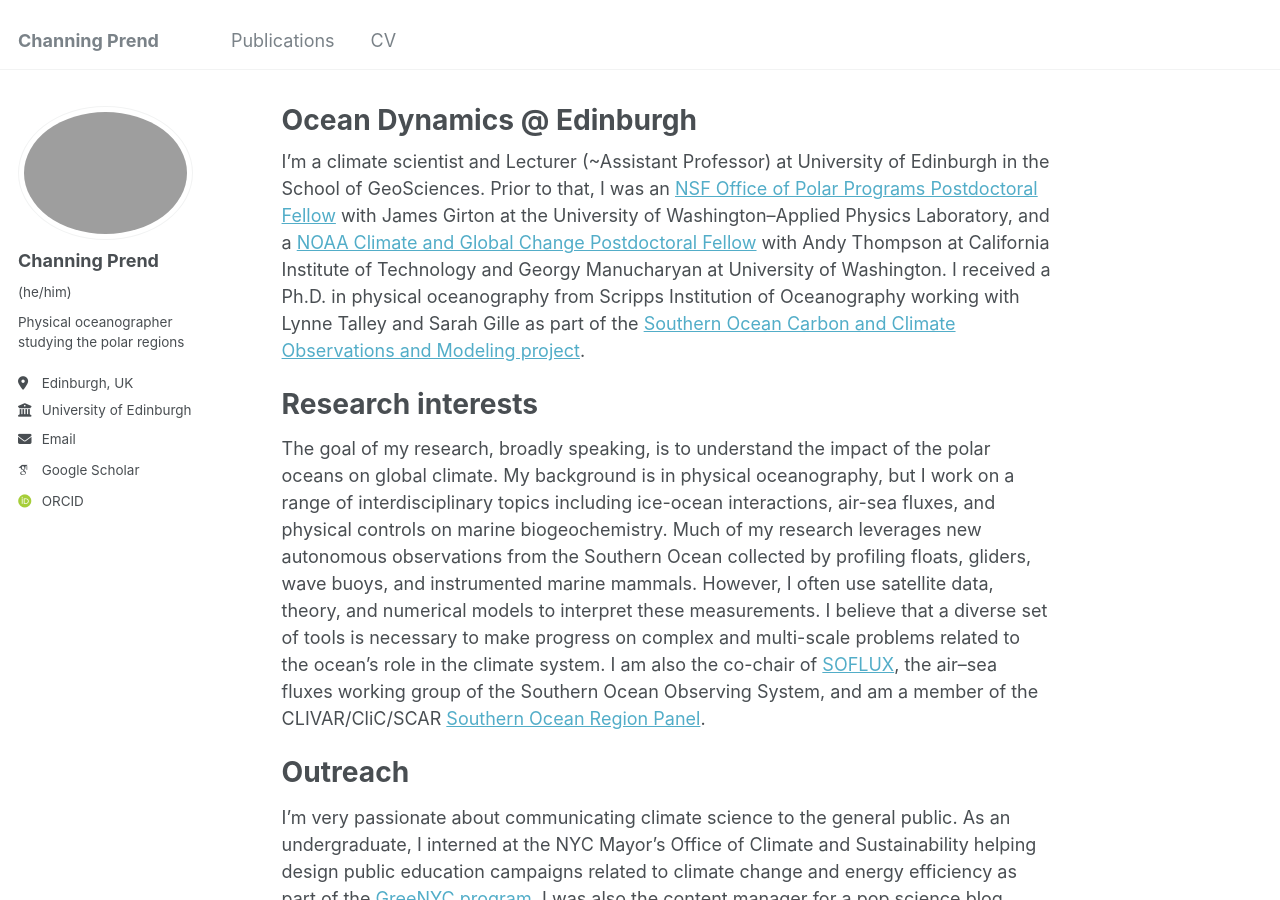
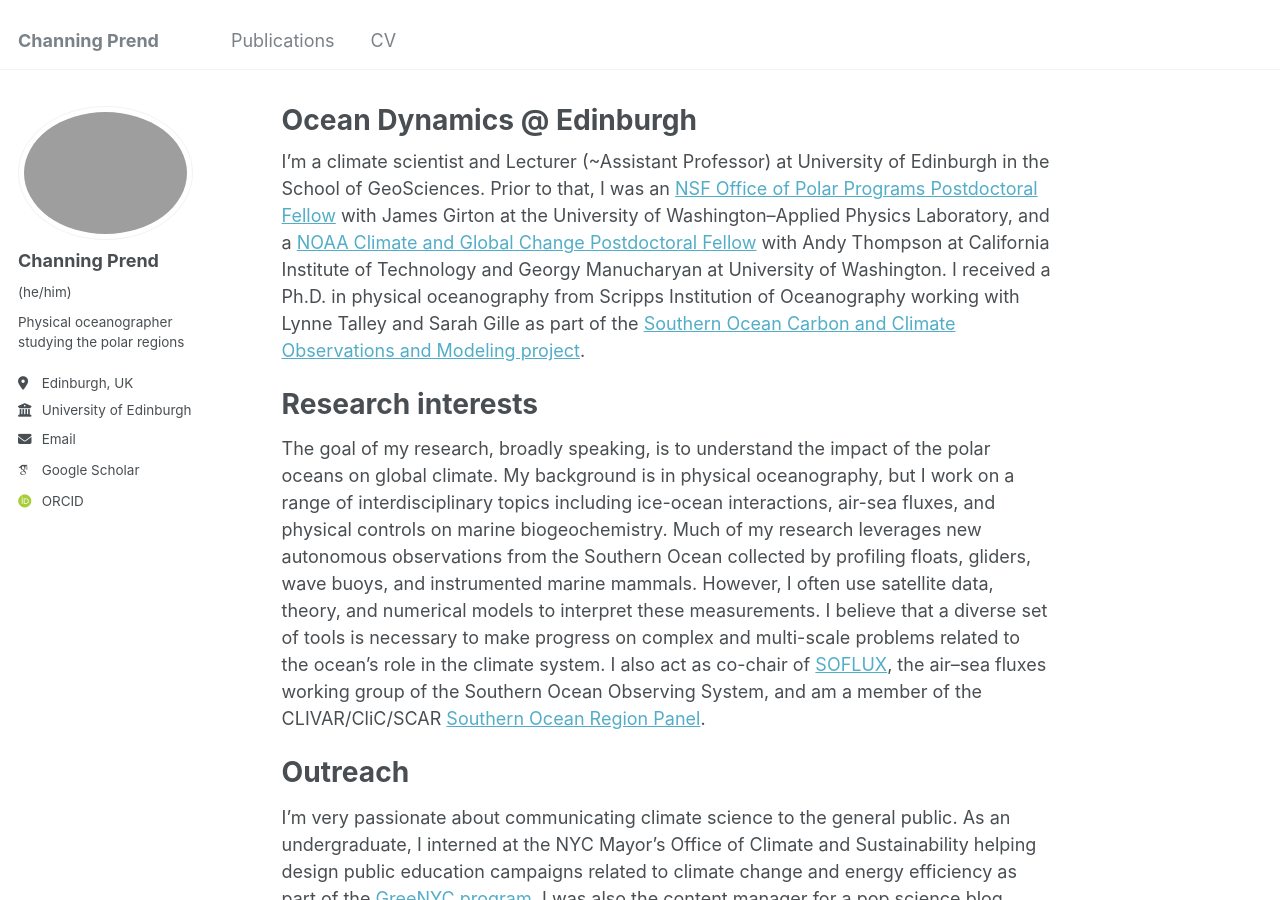
Before and after one commit to cprend/cprend.github.io, a Jekyll site: the page built from _pages/about.md, in a window 1280 px wide and 900 px high. Built offline with Jekyll 4.4.1, drawn with Linux system fonts in a browser that asks for light colours; some web fonts are replaced.

Commit message:
Update about.md

```diff
--- a/_pages/about.md
+++ b/_pages/about.md
@@ -11,7 +11,7 @@
 
 Research interests
 ======
-The goal of my research, broadly speaking, is to understand the impact of the polar oceans on global climate. My background is in physical oceanography, but I work on a range of interdisciplinary topics including ice-ocean interactions, air-sea fluxes, and physical controls on marine biogeochemistry. Much of my research leverages new autonomous observations from the Southern Ocean collected by profiling floats, gliders, wave buoys, and instrumented marine mammals. However, I often use satellite data, theory, and numerical models to interpret these measurements. I believe that a diverse set of tools is necessary to make progress on complex and multi-scale problems related to the ocean's role in the climate system. I am also the co-chair of [SOFLUX](https://soos.aq/activities/cwg/soflux), the air--sea fluxes working group of the Southern Ocean Observing System, and am a member of the CLIVAR/CliC/SCAR [Southern Ocean Region Panel](https://www.clivar.org/clivar-panels/southern).
+The goal of my research, broadly speaking, is to understand the impact of the polar oceans on global climate. My background is in physical oceanography, but I work on a range of interdisciplinary topics including ice-ocean interactions, air-sea fluxes, and physical controls on marine biogeochemistry. Much of my research leverages new autonomous observations from the Southern Ocean collected by profiling floats, gliders, wave buoys, and instrumented marine mammals. However, I often use satellite data, theory, and numerical models to interpret these measurements. I believe that a diverse set of tools is necessary to make progress on complex and multi-scale problems related to the ocean's role in the climate system. I also act as co-chair of [SOFLUX](https://soos.aq/activities/cwg/soflux), the air--sea fluxes working group of the Southern Ocean Observing System, and am a member of the CLIVAR/CliC/SCAR [Southern Ocean Region Panel](https://www.clivar.org/clivar-panels/southern).
 
 Outreach
 ======
```
